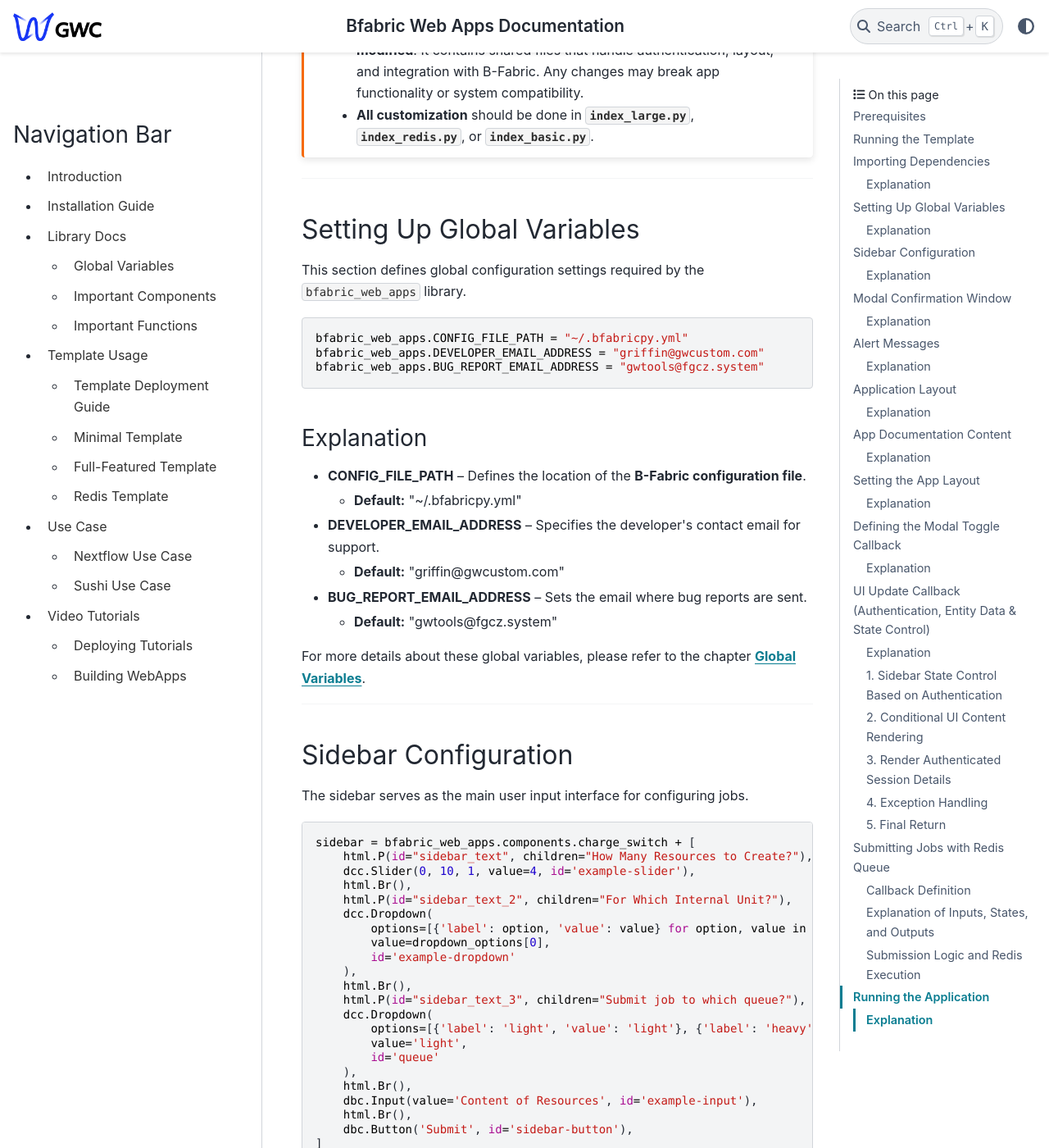
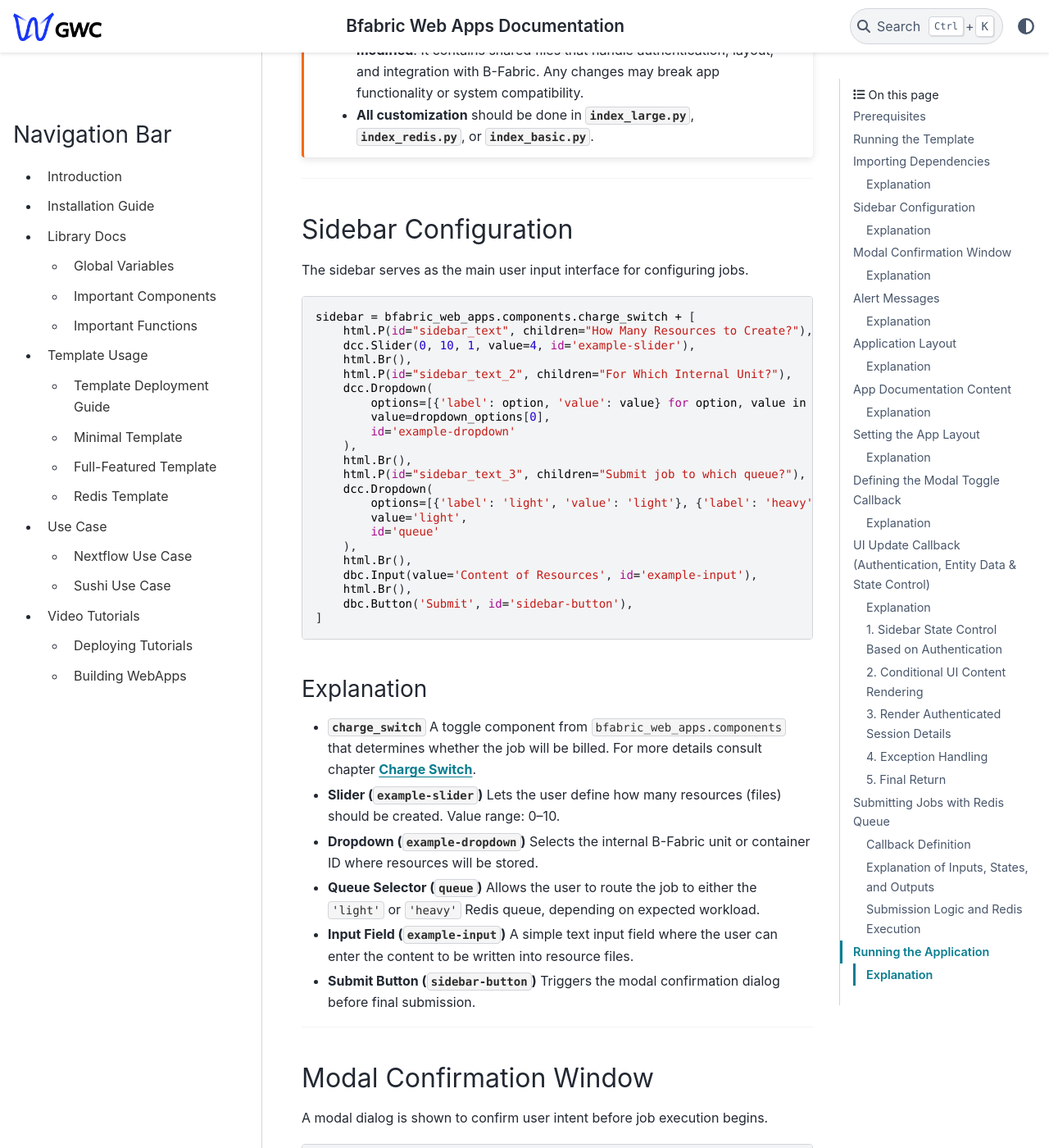
Before and after one commit to GWCustom/bfabric-web-apps, a Sphinx documentation site: the page built from docs/index_redis.md, in a window 1280 px wide and 1400 px high, scrolled down 1888 px. Shown: the whole window at 82% size. Built offline with Sphinx 7.4.7 and the PyData theme 0.15.4, drawn with Linux system fonts in a browser that asks for light colours.

Commit message:
Removed Setting Up Global Variables part in index_redis.md and index_py.md (Full-Featured Template)

````diff
--- a/docs/index_redis.md
+++ b/docs/index_redis.md
@@ -65,28 +65,6 @@
 * The **`generic`** folder is a **core system component** and **must not be modified**. It contains shared files that handle authentication, layout, and integration with B-Fabric. Any changes may break app functionality or system compatibility.
 * **All customization** should be done in **`index_large.py`**, **`index_redis.py`**, or **`index_basic.py`**.
 ```
----
-
-## Setting Up Global Variables
-
-This section defines global configuration settings required by the `bfabric_web_apps` library.
-
-```python
-bfabric_web_apps.CONFIG_FILE_PATH = "~/.bfabricpy.yml"
-bfabric_web_apps.DEVELOPER_EMAIL_ADDRESS = "griffin@gwcustom.com"
-bfabric_web_apps.BUG_REPORT_EMAIL_ADDRESS = "gwtools@fgcz.system"
-```
-
-### Explanation
-
-- **CONFIG_FILE_PATH** – Defines the location of the **B-Fabric configuration file**.
-  - **Default:** "~/.bfabricpy.yml"
-- **DEVELOPER_EMAIL_ADDRESS** – Specifies the developer's contact email for support.
-  - **Default:** "griffin@gwcustom.com"
-- **BUG_REPORT_EMAIL_ADDRESS** – Sets the email where bug reports are sent.
-  - **Default:** "gwtools@fgcz.system"
-
-For more details about these global variables, please refer to the chapter **[Global Variables](global_variables.md)**.
 
 ---
 
````
Also changed, not shown: docs/index_py.md (+0 -22 lines).
